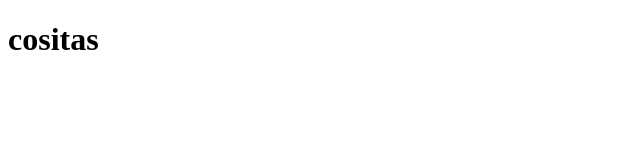
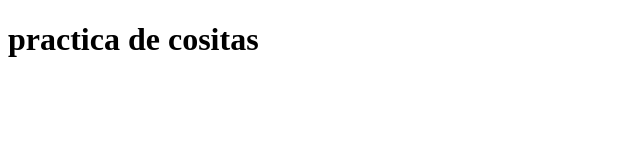
Before and after one commit to juliancastill0/cositas, a plain HTML site: page index.html in a window 1280 px wide. Shown: the whole page, without its empty margins (0-640 px from the left). Drawn offline with Linux system fonts and the light colour scheme.

Commit message:
Mejore el titulo

```diff
--- a/index.html
+++ b/index.html
@@ -6,6 +6,6 @@
     <title>cositas</title>
 </head>
 <body>
-    <h1>cositas</h1>
+    <h1>practica de cositas</h1>
 </body>
 </html>
```
